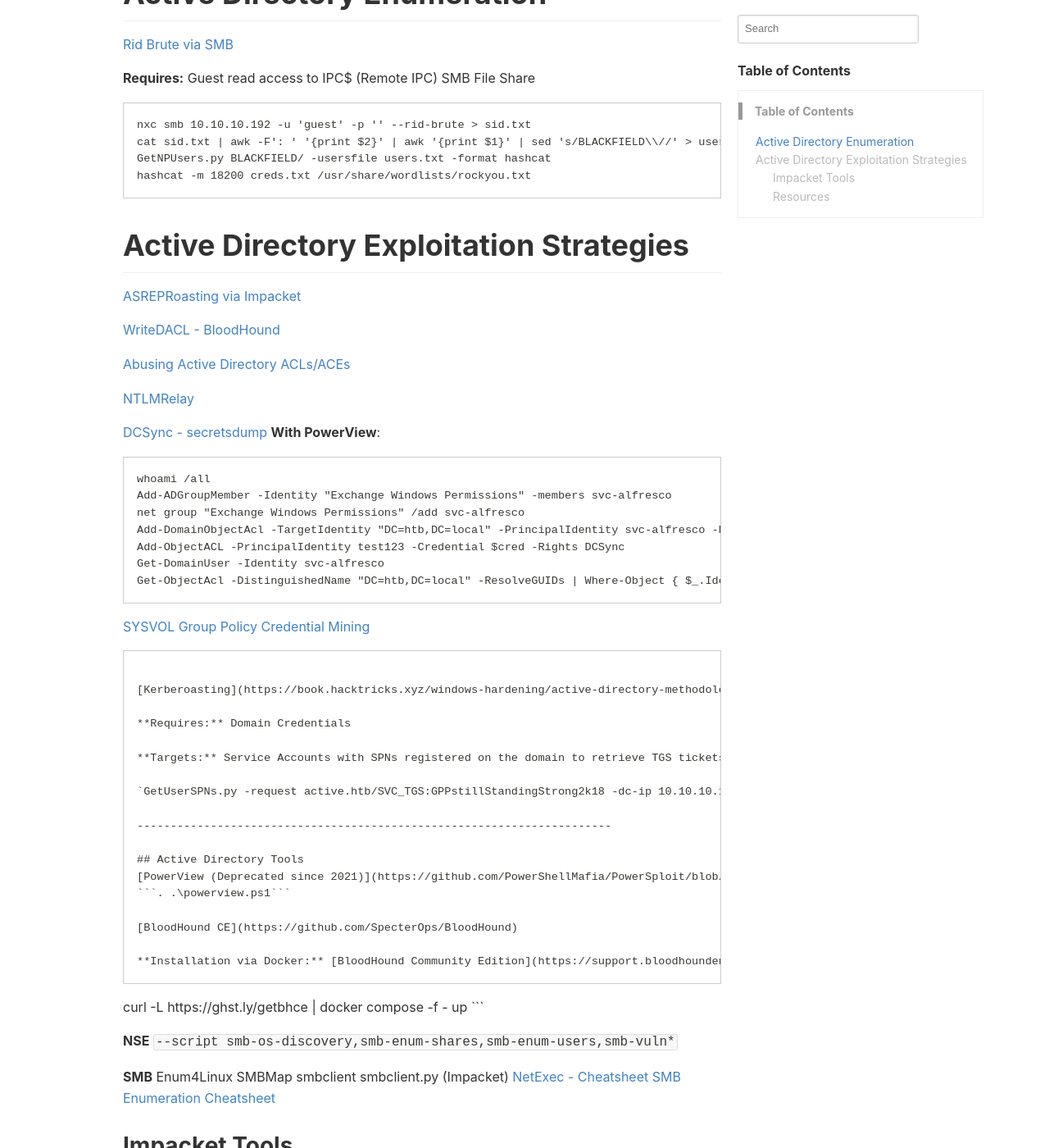
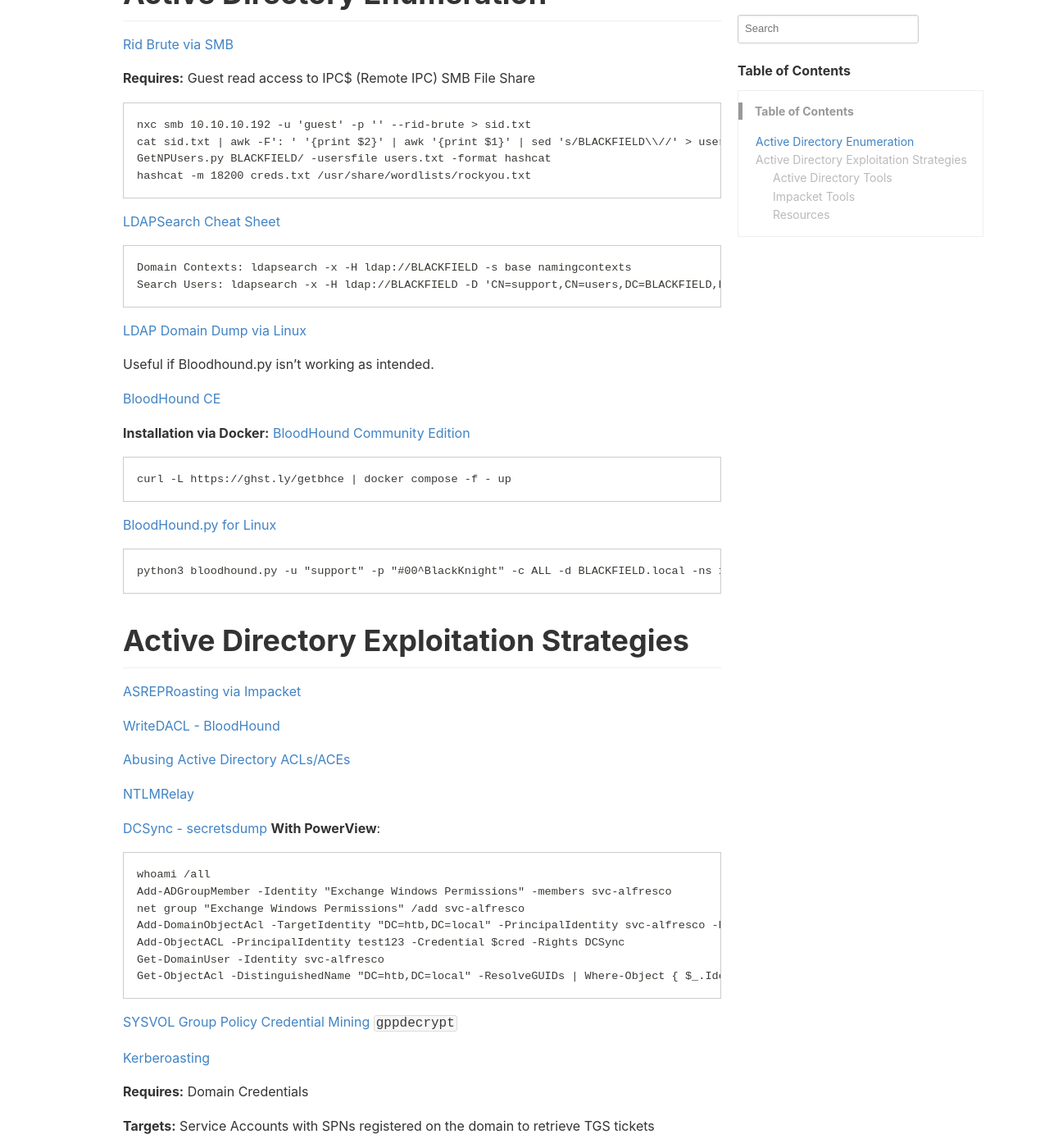
Before and after one commit to qwutony/qwutony.github.io, a Jekyll site: the page built from _wiki/003-active-directory-penetration-testing.md, in a window 1280 px wide and 1400 px high, scrolled down 321 px. Shown: the whole window at 82% size. Built offline with Jekyll 4.4.1, drawn with Linux system fonts in a browser that asks for light colours; a style sheet for code colours, icons or effects is not loaded; some of the changed text lies outside the part shown.

Commit message:
Update 003-active-directory-penetration-testing.md

````diff
--- a/_wiki/003-active-directory-penetration-testing.md
+++ b/_wiki/003-active-directory-penetration-testing.md
@@ -16,6 +16,28 @@ nxc smb 10.10.10.192 -u 'guest' -p '' --rid-brute > sid.txt
 cat sid.txt | awk -F': ' '{print $2}' | awk '{print $1}' | sed 's/BLACKFIELD\\//' > users.txt
 GetNPUsers.py BLACKFIELD/ -usersfile users.txt -format hashcat
 hashcat -m 18200 creds.txt /usr/share/wordlists/rockyou.txt
+```
+
+[LDAPSearch Cheat Sheet](https://notes.benheater.com/books/active-directory/page/ldapsearch)
+```
+Domain Contexts: ldapsearch -x -H ldap://BLACKFIELD -s base namingcontexts
+Search Users: ldapsearch -x -H ldap://BLACKFIELD -D 'CN=support,CN=users,DC=BLACKFIELD,DC=local' -W -b 'DC=BLACKFIELD,DC=local' '(objectClass=user)'
+```
+
+[LDAP Domain Dump via Linux](https://github.com/dirkjanm/ldapdomaindump)
+
+Useful if Bloodhound.py isn't working as intended.
+
+[BloodHound CE](https://github.com/SpecterOps/BloodHound)
+
+**Installation via Docker:** [BloodHound Community Edition](https://support.bloodhoundenterprise.io/hc/en-us/articles/17468450058267-Install-BloodHound-Community-Edition-with-Docker-Compose)
+```
+curl -L https://ghst.ly/getbhce | docker compose -f - up
+```
+
+[BloodHound.py for Linux](https://github.com/dirkjanm/BloodHound.py)
+```
+python3 bloodhound.py -u "support" -p "#00^BlackKnight" -c ALL -d BLACKFIELD.local -ns 10.10.10.192 -dc dc01.BLACKFIELD.local
 ```
 
 # Active Directory Exploitation Strategies
@@ -56,13 +78,6 @@ Get-ObjectAcl -DistinguishedName "DC=htb,DC=local" -ResolveGUIDs | Where-Object
 [PowerView (Deprecated since 2021)](https://github.com/PowerShellMafia/PowerSploit/blob/dev/Recon/PowerView.ps1)
 ```. .\powerview.ps1```
 
-[BloodHound CE](https://github.com/SpecterOps/BloodHound)
-
-**Installation via Docker:** [BloodHound Community Edition](https://support.bloodhoundenterprise.io/hc/en-us/articles/17468450058267-Install-BloodHound-Community-Edition-with-Docker-Compose)
-```
-curl -L https://ghst.ly/getbhce | docker compose -f - up
-```
-
 **NSE**
 ```--script smb-os-discovery,smb-enum-shares,smb-enum-users,smb-vuln*```
 
````
